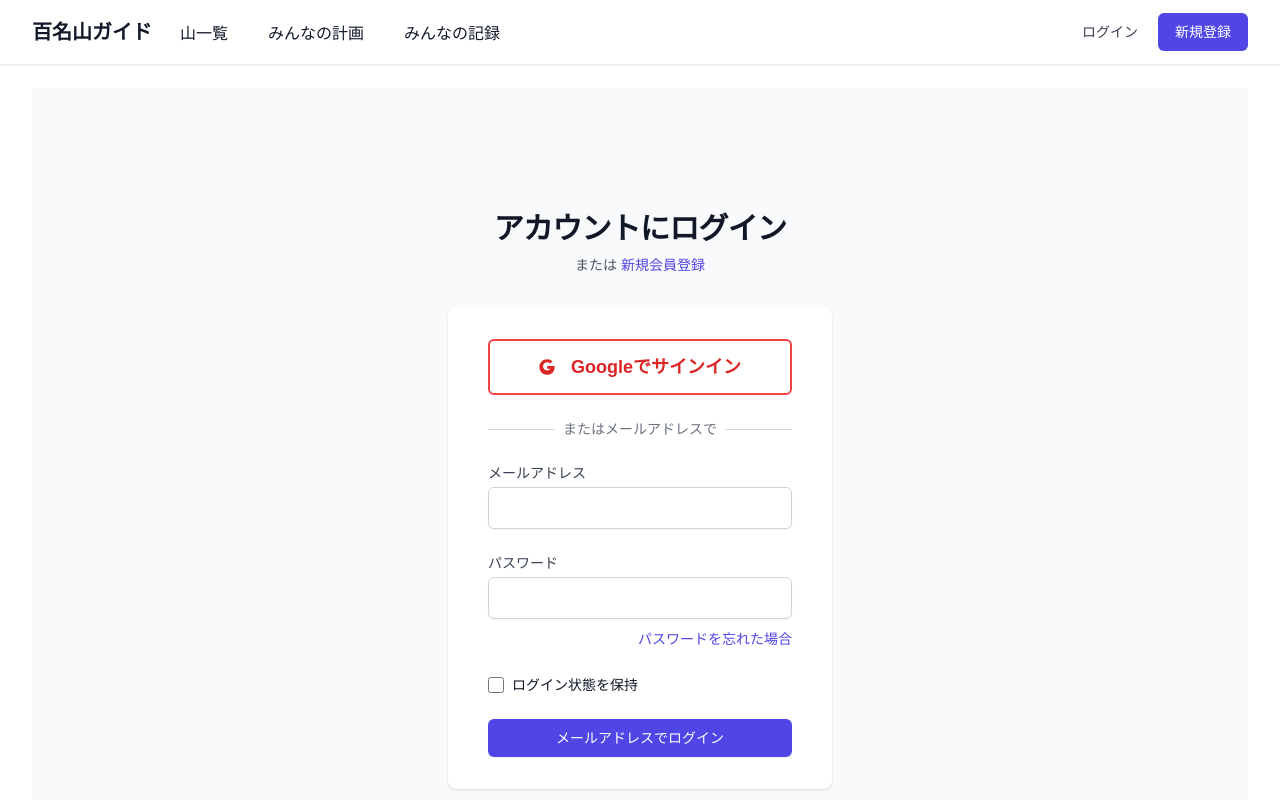
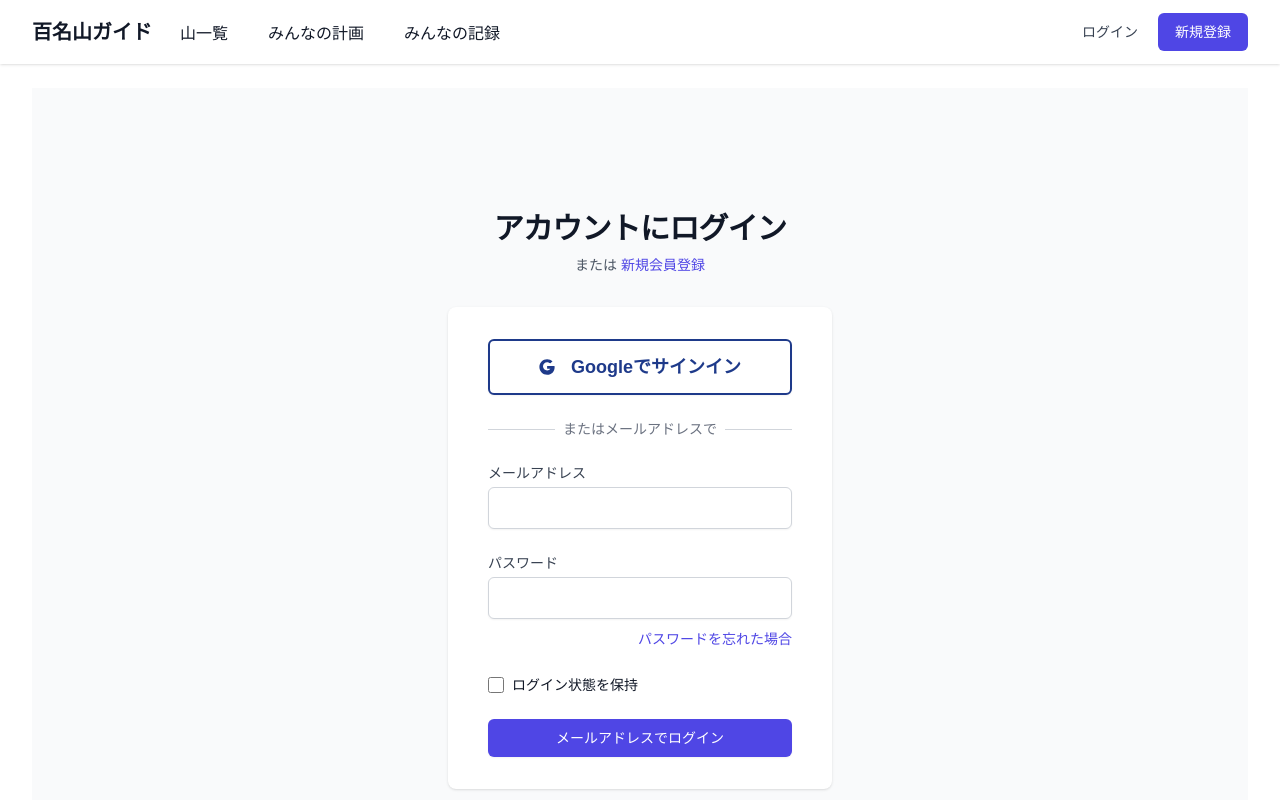
Before and after one commit to saitamanzo/hyakumeizan-guide, a Next.js app: page /signin in a window 1280 px wide. Shown: the top 800 px of the page. Built offline with nearby package versions, Linux system fonts and the light colour scheme; no server answers.

Commit message:
version 01.00.02

```diff
--- a/components/auth/OAuthSignIn.tsx
+++ b/components/auth/OAuthSignIn.tsx
@@ -7,8 +7,8 @@ const Button = ({ children, className, ...props }: React.ButtonHTMLAttributes<HT
     {...props}
     className={
       [
-        "w-full flex items-center justify-center gap-2 py-3 px-4 rounded-md border-2 border-red-500 bg-white text-red-600 font-bold text-lg shadow-sm transition-all duration-150",
-        "hover:bg-red-50 hover:shadow-lg hover:border-red-600 focus:outline-none focus:ring-2 focus:ring-red-400 focus:ring-offset-2",
+        "w-full flex items-center justify-center gap-2 py-3 px-4 rounded-md border-2 border-blue-900 bg-white text-blue-900 font-bold text-lg shadow-sm transition-all duration-150",
+        "hover:bg-blue-900 hover:text-white hover:shadow-lg hover:border-blue-900 focus:outline-none focus:ring-2 focus:ring-blue-900 focus:ring-offset-2",
         className
       ].filter(Boolean).join(' ')
     }
```
